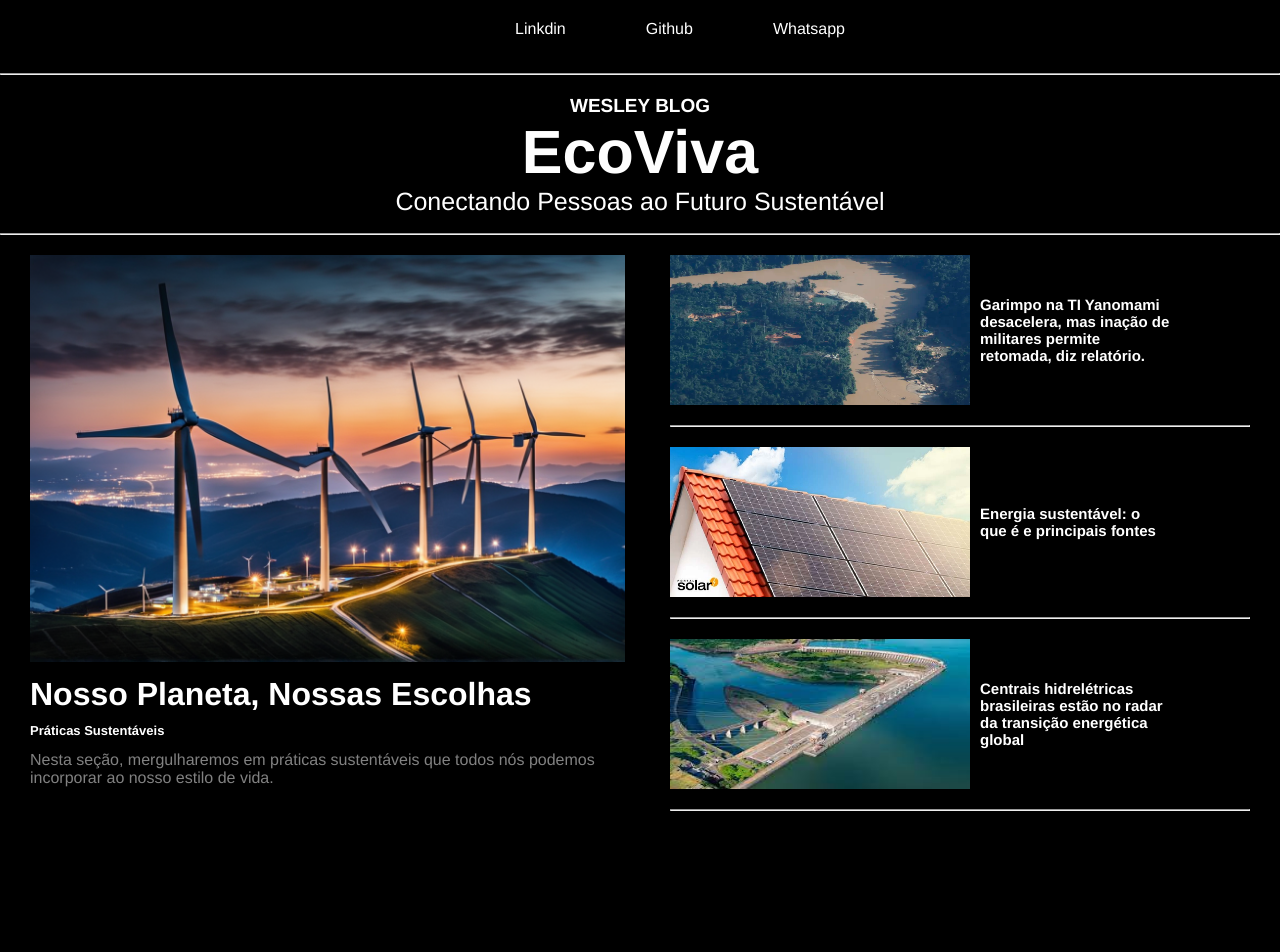
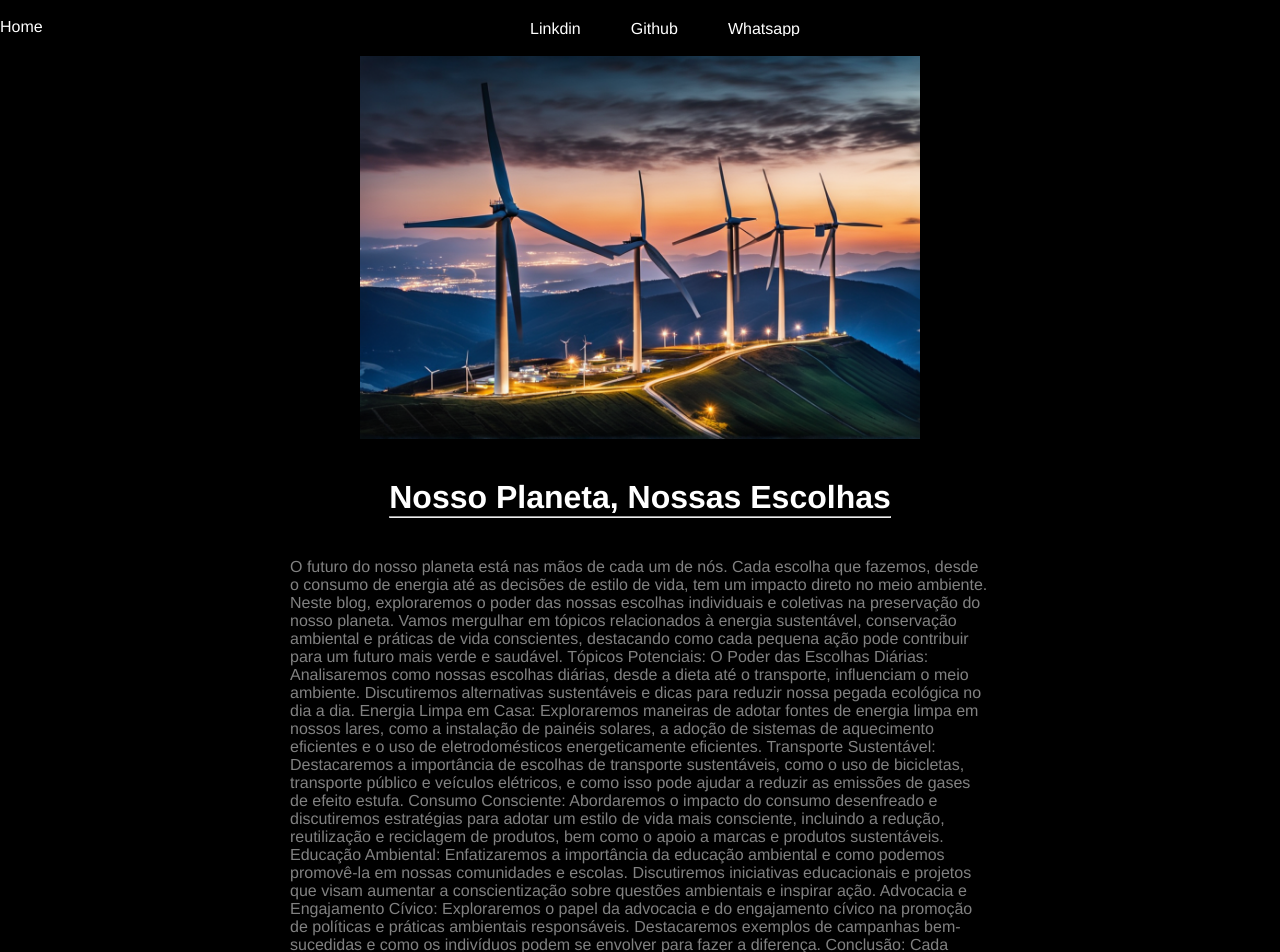
Before and after one commit to wesley01111/blog-dio, an Angular app: page /comtent in a window 1280 px wide. Before the commit this address led to /. Shown: the top 952 px of the page. Before the commit the page ends 831 px from the top, so only its background shows below. Built offline with nearby package versions, Linux system fonts and the light colour scheme.

Commit message:
rotas criada
prox. passo / criar pasta com id p/ armazenar os dados que seram acessados dinamicamente

```diff
--- a/src/app/app-routing.module.ts
+++ b/src/app/app-routing.module.ts
@@ -1,7 +1,19 @@
 import { NgModule } from '@angular/core';
 import { RouterModule, Routes } from '@angular/router';
+import { HomeComponent } from './paginas/home/home.component';
+import { ComtentComponent } from './paginas/content/comtent.component';
 
-const routes: Routes = [];
+const routes: Routes = [
+//voce cria aqui o path para ter multi-rotas, tipo clicar em componnnentes e abrir outro componente
+{
+  path:'',
+  component:HomeComponent
+},
+{
+  path:'comtent',
+  component:ComtentComponent
+}
+];
 
 @NgModule({
   imports: [RouterModule.forRoot(routes)],
--- a/src/app/app.component.html
+++ b/src/app/app.component.html
@@ -1,3 +1,6 @@
+
+
+  <app-menu></app-menu>
+
 
 <router-outlet />
-<app-home></app-home>
--- a/src/app/app.module.ts
+++ b/src/app/app.module.ts
@@ -8,6 +8,7 @@ import { BigCardComponent } from './componente/big-card/big-card.component';
 import { HomeComponent } from './paginas/home/home.component';
 import { SmalCardComponent } from './componente/smal-card/smal-card.component';
 import { MenuComponent } from './componente/menu/menu.component';
+import { ComtentComponent } from './paginas/content/comtent.component';
 
 @NgModule({
   declarations: [
@@ -17,7 +18,8 @@ import { MenuComponent } from './componente/menu/menu.component';
     HomeComponent,
 
     SmalCardComponent,
-      MenuComponent
+      MenuComponent,
+      ComtentComponent
   ],
   imports: [
     BrowserModule,
--- a/src/app/componente/menu/menu.component.css
+++ b/src/app/componente/menu/menu.component.css
@@ -1,9 +1,12 @@
 .menu ul{
+
   display: flex;
   flex-direction: row;
+  justify-content: center;
  }
  .menu ul li{
-
-  margin-left: 80px;
+  margin-top: 20px;
+  margin-left: 50px;
+  margin-bottom: -20px;
   list-style: none;
  }
--- a/src/app/componente/menu/menu.component.html
+++ b/src/app/componente/menu/menu.component.html
@@ -3,7 +3,7 @@
 <ul>
   <li><a href="http://www.linkedin.com/in/wesley-lima-b58015242">Linkdin</a></li>
   <li><a href="https://www.github.com/wesley01111"></a>Github</li>
-  <li><a href="http://">Whatsapp</a></li>
+  <li><a href="https://web.whatsapp.com/">Whatsapp</a></li>
 </ul>
 
 </div>
--- /dev/null
+++ b/src/app/paginas/content/comtent.component.css
@@ -0,0 +1,32 @@
+
+.container{
+
+  width: 100%;
+  height: 100%;
+  display: flex;
+  justify-content: center;
+  flex-direction: column;
+
+}
+
+.foto img{
+  width: 600px;
+  display: flex;
+  margin: auto;
+  padding: 20px;
+
+}
+
+.titulo{
+  margin: auto;
+  padding: 20px;
+}
+.noticia {
+
+  margin: auto;
+  padding: 20px;
+}
+p{
+  color: #818181;
+  width: 700px;
+}
--- /dev/null
+++ b/src/app/paginas/content/comtent.component.html
@@ -0,0 +1,21 @@
+
+
+<a [routerLink]="['']">Home</a>
+<div class="container">
+
+  <div class="foto">
+    <img src="{{foto}}" alt="">
+  </div>
+
+  <div class="titulo">
+    <h1>{{titulo}}</h1>
+    <hr>
+
+  </div>
+
+
+  <div class="noticia">
+    <p>{{noticia}}</p>
+  </div>
+
+</div>
--- /dev/null
+++ b/src/app/paginas/content/comtent.component.ts
@@ -0,0 +1,33 @@
+import { Component, Input } from '@angular/core';
+
+@Component({
+  selector: 'app-comtent',
+  templateUrl: './comtent.component.html',
+  styleUrl: './comtent.component.css'
+})
+export class ComtentComponent {
+  @Input()
+  foto:string='assets/img-big-card.png'
+  @Input()
+  titulo:string='Nosso Planeta, Nossas Escolhas'
+  @Input()
+  noticia:string=`O futuro do nosso planeta está nas mãos de cada um de nós. Cada escolha que fazemos, desde o consumo de energia até as decisões de estilo de vida, tem um impacto direto no meio ambiente. Neste blog, exploraremos o poder das nossas escolhas individuais e coletivas na preservação do nosso planeta. Vamos mergulhar em tópicos relacionados à energia sustentável, conservação ambiental e práticas de vida conscientes, destacando como cada pequena ação pode contribuir para um futuro mais verde e saudável.
+
+  Tópicos Potenciais:
+
+  O Poder das Escolhas Diárias: Analisaremos como nossas escolhas diárias, desde a dieta até o transporte, influenciam o meio ambiente. Discutiremos alternativas sustentáveis e dicas para reduzir nossa pegada ecológica no dia a dia.
+
+  Energia Limpa em Casa: Exploraremos maneiras de adotar fontes de energia limpa em nossos lares, como a instalação de painéis solares, a adoção de sistemas de aquecimento eficientes e o uso de eletrodomésticos energeticamente eficientes.
+
+  Transporte Sustentável: Destacaremos a importância de escolhas de transporte sustentáveis, como o uso de bicicletas, transporte público e veículos elétricos, e como isso pode ajudar a reduzir as emissões de gases de efeito estufa.
+
+  Consumo Consciente: Abordaremos o impacto do consumo desenfreado e discutiremos estratégias para adotar um estilo de vida mais consciente, incluindo a redução, reutilização e reciclagem de produtos, bem como o apoio a marcas e produtos sustentáveis.
+
+  Educação Ambiental: Enfatizaremos a importância da educação ambiental e como podemos promovê-la em nossas comunidades e escolas. Discutiremos iniciativas educacionais e projetos que visam aumentar a conscientização sobre questões ambientais e inspirar ação.
+
+  Advocacia e Engajamento Cívico: Exploraremos o papel da advocacia e do engajamento cívico na promoção de políticas e práticas ambientais responsáveis. Destacaremos exemplos de campanhas bem-sucedidas e como os indivíduos podem se envolver para fazer a diferença.
+
+  Conclusão:
+  Cada escolha que fazemos tem um impacto, e é importante reconhecer o poder que temos como indivíduos e comunidades para moldar o futuro do nosso planeta. Ao adotarmos um estilo de vida mais sustentável e consciente, podemos trabalhar juntos para proteger e preservar o meio ambiente para as gerações futuras. Junte-se a nós nesta jornada de descoberta e ação em prol de um planeta mais saudável e sustentável para todos.`
+
+}
--- a/src/app/paginas/home/home.component.html
+++ b/src/app/paginas/home/home.component.html
@@ -1,7 +1,3 @@
-
-<header>
-<app-menu></app-menu>
-</header>
 
 <app-titulo></app-titulo>
 
```
Also changed, not shown: 2 other files (tests, documents, lock files or other folders).
